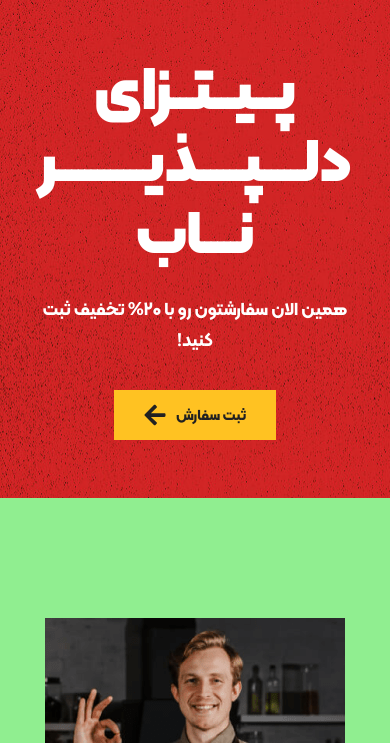
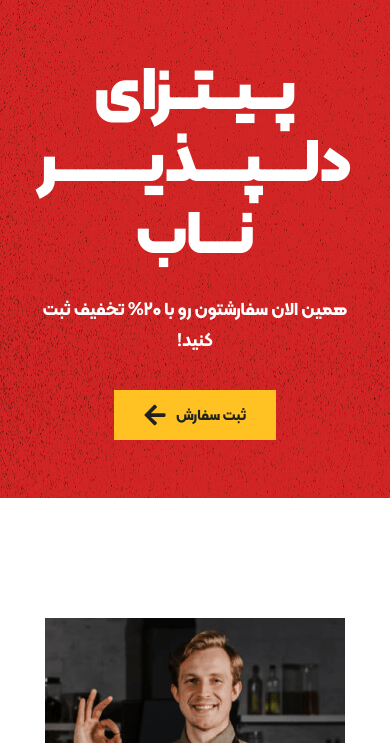
Before and after one commit to Part-Institute/CRO.CODE.ILE1, a plain HTML site: page index.html in a window 390 px wide. Shown: the part 101-844 px from the top of the page. Drawn offline with Linux system fonts and the light colour scheme.

Commit message:
[modify] Remove Background Color

```diff
--- a/assets/styles/home/responsive.css
+++ b/assets/styles/home/responsive.css
@@ -1,8 +1,4 @@
 @media (max-width: 1400px) {
-    body {
-        background-color: cadetblue;
-    }
-
     /*
     ======
     Header
@@ -116,10 +112,6 @@
 }
 
 @media (max-width: 1200px) {
-    body {
-        background-color: darksalmon;
-    }
-
     /*
     ======
     Header
@@ -291,10 +283,6 @@
 }
 
 @media (max-width: 992px) {
-    body {
-        background-color: deepskyblue;
-    }
-
     /*
     ======
     Header
@@ -353,10 +341,6 @@
 }
 
 @media (max-width: 768px) {
-    body {
-        background-color: greenyellow;
-    }
-
     /*
     ======
     Header
@@ -429,10 +413,6 @@
 }
 
 @media (max-width: 576px) {
-    body {
-        background-color: lightgreen;
-    }
-
     /*
     ======
     Header
```
